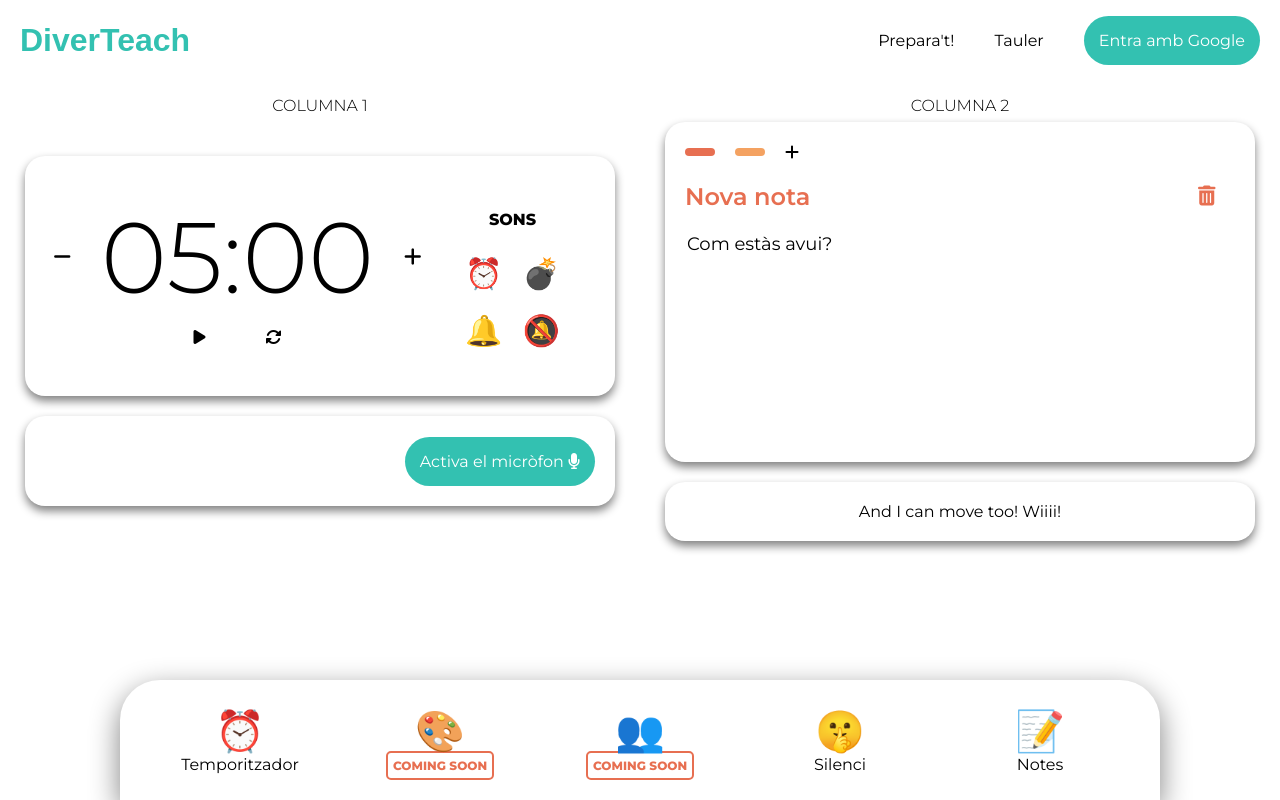
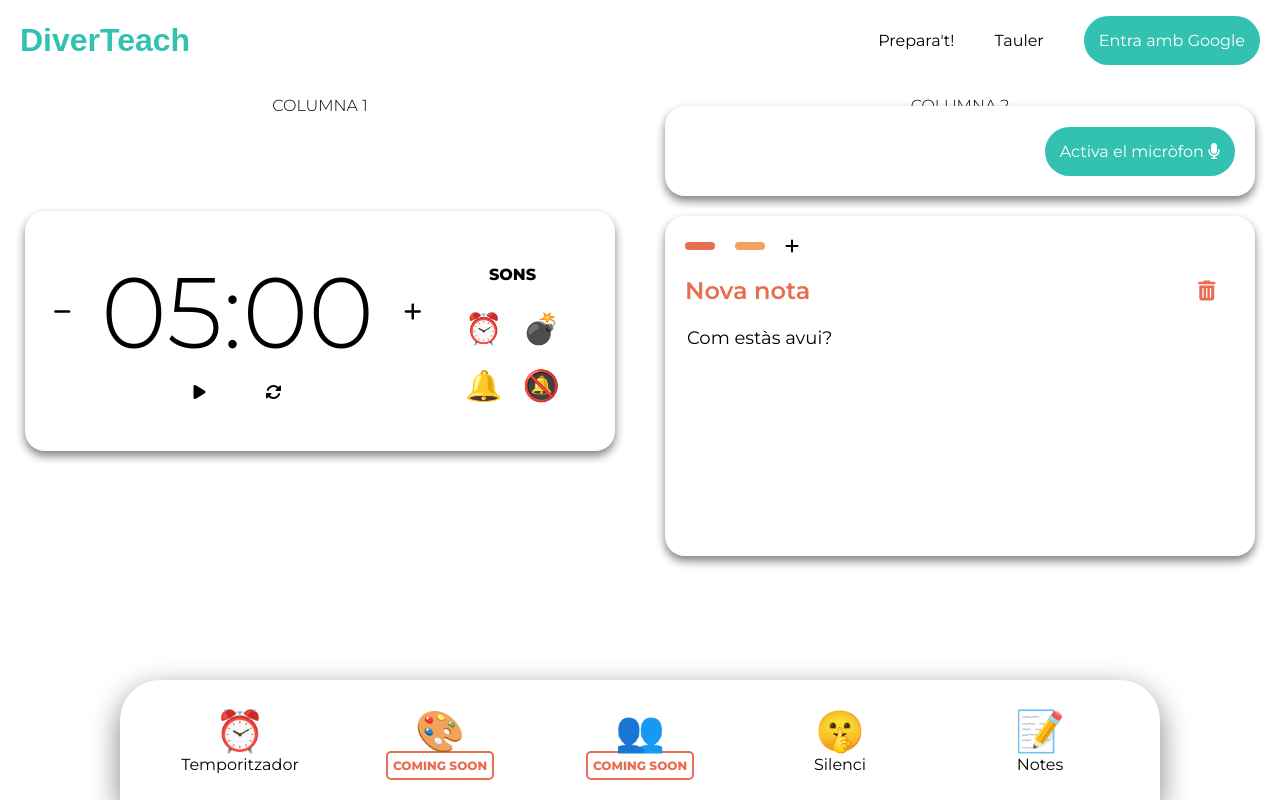
Before and after one commit to ArnoldGee/diverteach, a React (Create React App) app: page /dashboard in a window 1280 px wide. Built offline with nearby package versions, Linux system fonts and the light colour scheme; a web font is replaced by a local one.

Commit message:
✨Added the possibility to open tools from your dashboard.

```diff
--- a/src/components/dashboard-menu/dashboard-menu.component.jsx
+++ b/src/components/dashboard-menu/dashboard-menu.component.jsx
@@ -4,29 +4,31 @@ import InfoLabel from '../info-label/info-label.component'
 
 import './dashboard-menu.styles.scss'
 
-const DashboardMenu = () => (
+const DashboardMenu = (props) => {
+  console.log(props.hello)
+  return(
   <div className="dashboard-menu">
-    <div className="dashboard-item">
-      <div className="dashboard-icon"><span role="img" aria-label="">⏰</span></div>
+    <div className="dashboard-item" onClick={() => props.addTool("timer")}>
+      <div className="dashboard-icon" ><span role="img" aria-label="">⏰</span></div>
       <div className="dashboard-description">Temporitzador</div>
     </div>
-    <div className="dashboard-item">
+    <div className="dashboard-item" onClick={() => props.addTool("draw")}>
       <div className="dashboard-icon"><span role="img" aria-label="">🎨</span></div>
       <div className="dashboard-description">{/*Pissarra*/} <InfoLabel /></div>
     </div>
-    <div className="dashboard-item">
+    <div className="dashboard-item" onClick={() => props.addTool("groups")}>
       <div className="dashboard-icon"><span role="img" aria-label="">👥</span></div>
       <div className="dashboard-description">{/*Creador de grups*/}<InfoLabel /></div>
     </div>
-    <div className="dashboard-item">
+    <div className="dashboard-item" onClick={() => props.addTool("silence")}>
       <div className="dashboard-icon"><span role="img" aria-label="">🤫</span></div>
       <div className="dashboard-description">Silenci</div>
     </div>
-    <div className="dashboard-item">
+    <div className="dashboard-item" onClick={() => props.addTool("notes")}>
       <div className="dashboard-icon"><span role="img" aria-label="">📝</span></div>
       <div className="dashboard-description">Notes</div>
     </div>
   </div>
-)
+)}
 
 export default DashboardMenu;
--- a/src/components/footer/footer.component.jsx
+++ b/src/components/footer/footer.component.jsx
@@ -8,14 +8,14 @@ const Footer = () => (
       href="https://github.com/ArnoldGee/diverteach"
       aria-hidden="true"
     >
-      <i class="fa fa-github"></i>
+      <i className="fa fa-github"></i>
     </a>
     <a
       className="footer-link"
       href="https://www.instagram.com/diverteach/"
       aria-hidden="true"
     >
-      <i class="fa fa-instagram"></i>
+      <i className="fa fa-instagram"></i>
     </a>
   </footer>
 )
--- a/src/components/item/item.component.jsx
+++ b/src/components/item/item.component.jsx
@@ -23,8 +23,7 @@ export default class Item extends Component {
             ref={provided.innerRef}
           >
             {
-              tools[this.props.item.content] ? tools[this.props.item.content]
-              : this.props.item.content
+              tools[this.props.item.content]&&tools[this.props.item.content]
             }
           </div>
         )}
--- a/src/data/initial-columns-data.js
+++ b/src/data/initial-columns-data.js
@@ -1,13 +1,13 @@
 const initialColumnsData = {
+  lastIndex: 3,
   items: {
     'item-1': {id: 'item-1', content: 'timer'},
     'item-2': {id: 'item-2', content: 'silence'},
     'item-3': {id: 'item-3', content: 'notes'},
-    'item-4': {id: 'item-4', content: 'And I can move too! Wiiii!'},
   },
   columns: {
-    'column-1': {id: 'column-1', title: 'Columna 1', itemIds: ['item-1', 'item-2']},
-    'column-2': {id: 'column-2', title: 'Columna 2', itemIds: ['item-3', 'item-4']}
+    'column-1': {id: 'column-1', title: 'Columna 1', itemIds: ['item-1']},
+    'column-2': {id: 'column-2', title: 'Columna 2', itemIds: ['item-2', 'item-3']}
   },
   // Facilitate reordering of the columns :)
   columnOrder: ['column-1', 'column-2']
--- a/src/pages/dashboard/dashboard.component.jsx
+++ b/src/pages/dashboard/dashboard.component.jsx
@@ -10,6 +10,28 @@ import './dashboard.styles.scss';
 
 class Dashboard extends Component {
   state = initialColumnsData;
+
+  addTool = (toolName) => {
+    const itemId = 'item-' + (this.state.lastIndex + 1)
+
+    this.setState(prevState => ({
+      lastIndex: prevState.lastIndex + 1,
+      items: {
+        ...prevState.items,
+        [itemId]: {id: itemId, content: toolName}
+      },
+      columns: {
+        ...prevState.columns,
+        'column-1': {
+          ...prevState.columns['column-1'],
+          itemIds: [
+            ...prevState.columns['column-1'].itemIds,
+            itemId
+          ]
+        }
+      }
+    }))
+  }
 
   onDragEnd = (result) => {
     const {destination, source, draggableId} = result;
@@ -46,6 +68,7 @@ class Dashboard extends Component {
     return (
         <DragDropContext onDragEnd={this.onDragEnd}>
           <div className="dashboard">
+            <div className="columns-container">
               {this.state.columnOrder.map((columnId) => {
                 const column = this.state.columns[columnId];
                 const items = column.itemIds.map(
@@ -54,8 +77,8 @@ class Dashboard extends Component {
 
                 return <Column key={column.id} column={column} items={items} />;
               })}
-
-            <DashboardMenu />
+            </div>
+            <DashboardMenu addTool={this.addTool} />
           </div>
         </DragDropContext>
     );
--- a/src/pages/dashboard/dashboard.styles.scss
+++ b/src/pages/dashboard/dashboard.styles.scss
@@ -3,4 +3,14 @@
   display: flex;
   justify-content: space-around;
   align-items: stretch;
+
+  .columns-container {
+    position: absolute;
+    width: 100vw;
+    height: 90vh;
+    overflow: scroll;
+    display: flex;
+    justify-content: space-around;
+    align-items: stretch;
+  }
 }
--- a/src/pages/landing-page/landing-page.component.jsx
+++ b/src/pages/landing-page/landing-page.component.jsx
@@ -107,7 +107,7 @@ const LandingPage = () => (
           <p>Mestre i desenvolupador</p>
           <a href="https://www.linkedin.com/in/arnau-g%C3%B3mez-903b49187/">
             <Button color="navy">
-              Contracta'm a <i class="fa fa-linkedin" aria-hidden="true"></i>
+              Contracta'm a <i className="fa fa-linkedin" aria-hidden="true"></i>
             </Button>
           </a>
         </div>
@@ -127,7 +127,7 @@ const LandingPage = () => (
           <p>Mestra i dissenyadora</p>
           <a href="https://www.linkedin.com/in/beatriz-c%C3%B3rdoba-cruz-236080168/">
             <Button color="navy">
-              Contracta'm a <i class="fa fa-linkedin" aria-hidden="true"></i>
+              Contracta'm a <i className="fa fa-linkedin" aria-hidden="true"></i>
             </Button>
           </a>
         </div>
@@ -146,7 +146,7 @@ const LandingPage = () => (
           <p>Mestra i il·lustradora</p>
           <a href="https://www.instagram.com/carlagamezalarcon/">
             <Button color="navy">
-              Contracta'm a <i class="fa fa-instagram" aria-hidden="true"></i>
+              Contracta'm a <i className="fa fa-instagram" aria-hidden="true"></i>
             </Button>
           </a>
         </div>
```
Lines whose indentation alone changed are shown as unchanged.
